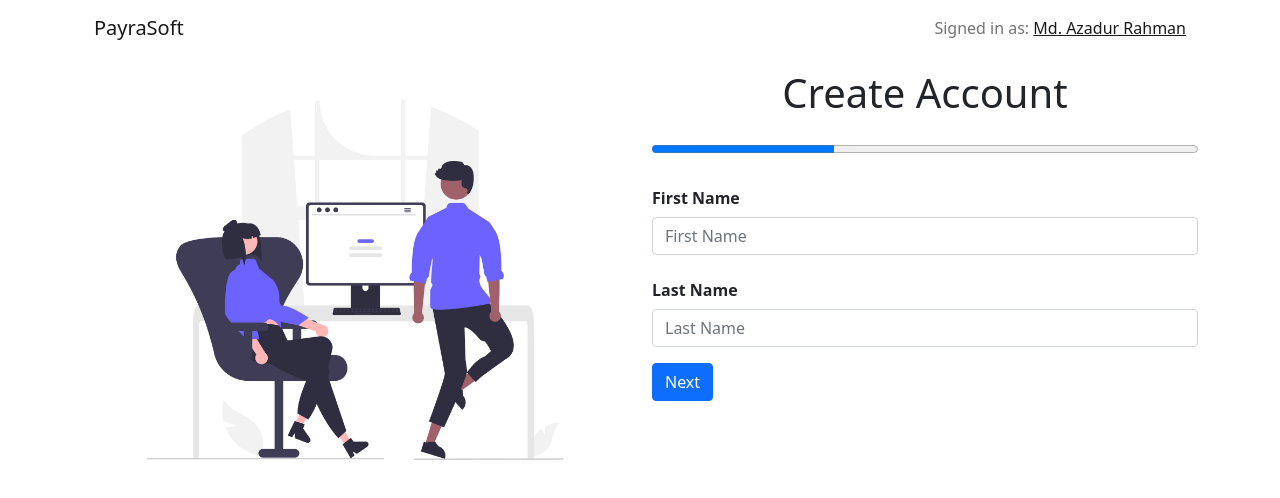
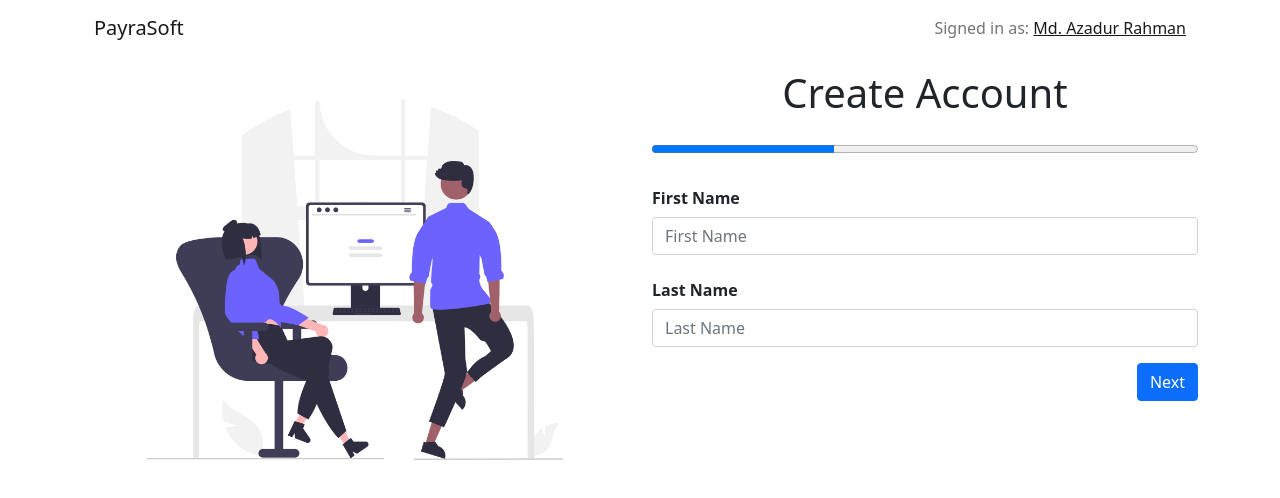
Before and after one commit to iazadur/payrasoft, a React (Create React App) app: page / in a window 1280 px wide. Shown: the top 498 px of the page. Built offline with nearby package versions, Linux system fonts and the light colour scheme.

Commit message:
complete

```diff
--- a/src/components/Login/Login.jsx
+++ b/src/components/Login/Login.jsx
@@ -59,11 +59,11 @@ const Login = ({ user, setUser }) => {
                 <Row className="mb-3" >
 
                     <Col>
-                        <div className="d-flex justify-content-between">
-                            {page > 1 && <Button variant="warning" onClick={goPreviewsPage}>Previews</Button>}
+                        <div className="d-inline-b">
+                            {page > 1 && <Button variant="warning" className="float-start" onClick={goPreviewsPage}>Previews</Button>}
                             <div className="">
-                                {page !== 3 && <Button variant="primary" className="float-right" onClick={goNextPage}>Next</Button>}
-                                {page === 3 && <Button variant="success" type="submit">Submit</Button>}
+                                {page !== 3 && <Button variant="primary" className="float-end" onClick={goNextPage}>Next</Button>}
+                                {page === 3 && <Button variant="success" className="float-end" type="submit">Submit</Button>}
                             </div>
                         </div>
                     </Col>
```
